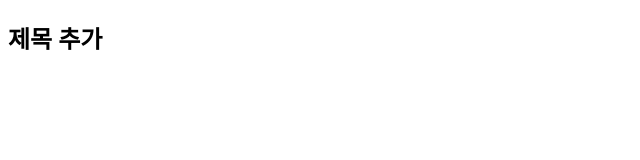
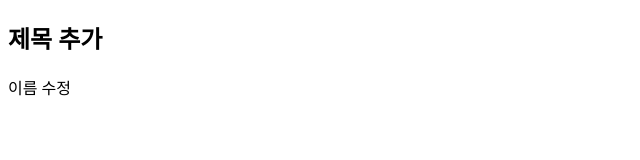
Before and after one commit to JINHEESHIN/JINHEESHIN.github.io, a plain HTML site: page index.html in a window 1280 px wide. Shown: the full height of the page, 0-640 px from the left. Drawn offline with Linux system fonts and the light colour scheme.

Commit message:
이름 수정

```diff
--- a/index.html
+++ b/index.html
@@ -8,5 +8,6 @@
 </head>
 <body>
     <h2>제목 추가</h2>
+    <p>이름 수정</p>
 </body>
 </html>
```
